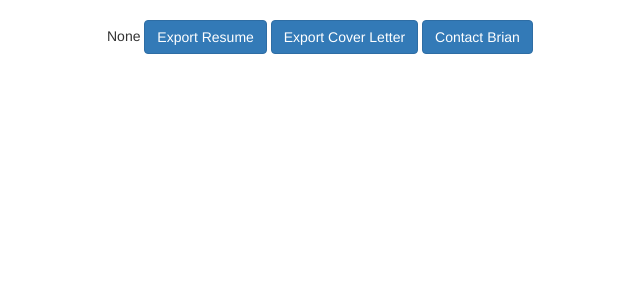
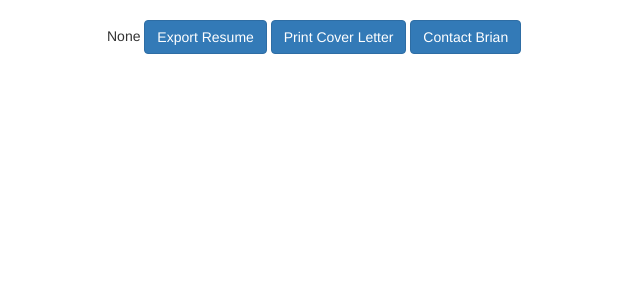
Before and after one commit to bcparker21/resume, a Flask app: a page that uses app/templates/cover_letter.html in a window 1280 px wide. Shown: the part 52-352 px from the top of the page, without its empty margins (168-808 px from the left). Run offline with Flask 2, Linux system fonts and the light colour scheme; the visitor is signed in with stand-in values (Sample User, id 1); data comes from the database, SQL or seed files in the repository; some libraries are stand-ins or nearby versions.

Commit message:
improve printing

```diff
--- a/app/templates/cover_letter.html
+++ b/app/templates/cover_letter.html
@@ -4,9 +4,9 @@
 <div class="col-md-8">
 {{ user.coverletter | safe}}
 
-<a href="{{ url_for('main.export_resume') }}" class="btn btn-primary" role="button">Export Resume</a>
-<a href="{{ url_for('main.export_cover_letter', username=current_user.username) }}" class="btn btn-primary" role="button">Export Cover Letter</a>
-<a href="{{ url_for('main.contact') }}" class="btn btn-primary" role="button";>Contact Brian</a>
+<a href="{{ url_for('main.export_resume') }}" class="btn btn-primary" role="button" id="printPageButton">Export Resume</a>
+<button class="btn btn-primary" onclick="window.print()" id="printPageButton">Print Cover Letter</button>
+<a href="{{ url_for('main.contact') }}" class="btn btn-primary" role="button" id="printPageButton">Contact Brian</a>
 <p> </p></div>
 <div class="col-md-2"></div>
 {% endblock %}
--- a/app/templates/export_cover_letter.html
+++ b/app/templates/export_cover_letter.html
@@ -1,7 +1,7 @@
 {% extends "base.html" %}
 {% block app_content %}
 
-<a id="printPageButton" href="{{ url_for('main.export_cover_letter') }}" class="btn btn-primary" role="button" onclick="window.print()">Print</a>
+<a id="printPageButton" href="{{ url_for('main.export_cover_letter', username=current_user.username) }}" class="btn btn-primary" role="button" onclick="window.print()">Print</a>
 <div id="content" class="print">
 {{ user.coverletter | safe}}
 </div>
--- a/app/templates/export_resume.html
+++ b/app/templates/export_resume.html
@@ -1,10 +1,8 @@
 {% extends "base.html" %}
 {% block app_content %}
 
-<div class="col-md-12" style="text-align: left;">
 <a id="printPageButton" href="{{ url_for('main.export_resume') }}" class="btn btn-primary" role="button" onclick="window.print()">Print</a>
 <div class="print">
-
 	<h1>Brian Parker, AICP</h1>
 	<p>936 3rd Avenue East <br>
 	Kalispell, Montana 59901</p>
@@ -25,7 +23,6 @@
 		<li>{{ duty.body }}</li>
 	</ul>
 </div>
-</div>
 {% endfor %}
 {% endfor %}
 {% endblock %}
```
Lines whose indentation alone changed are shown as unchanged.
